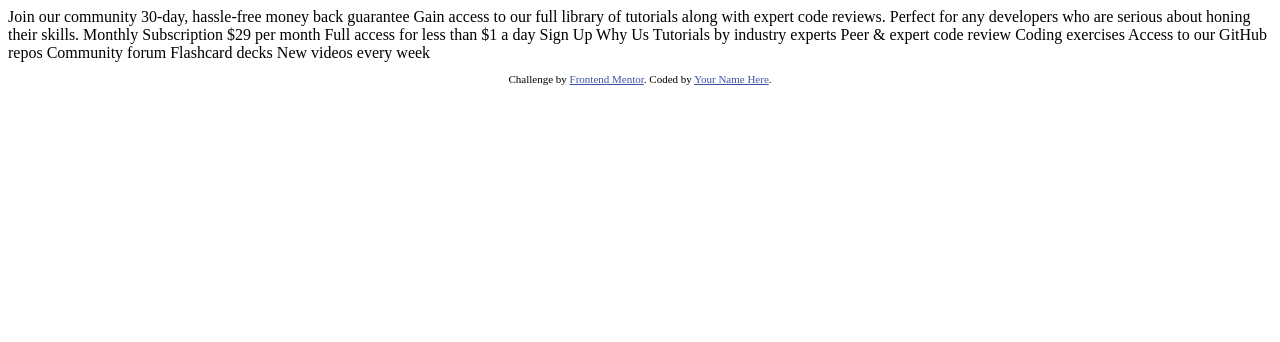
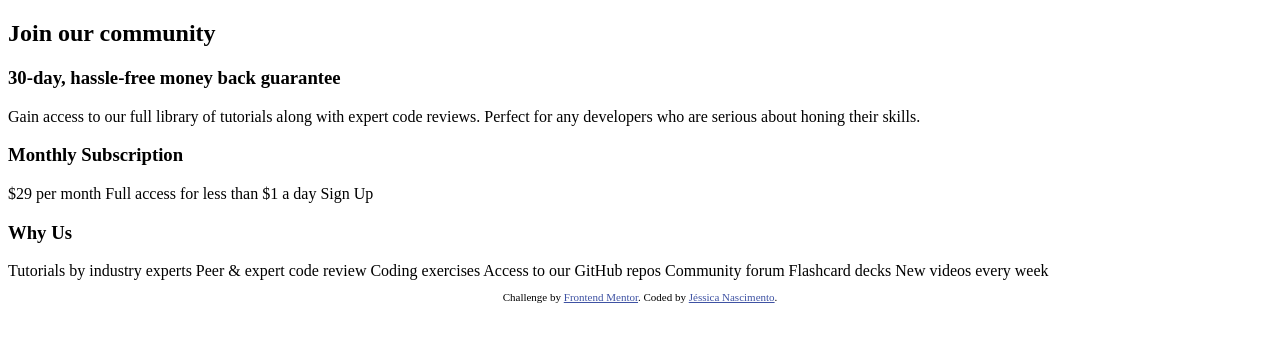
Before and after one commit to jessicacfsb/single-price-grid-component-master, a plain HTML site: page index.html in a window 1280 px wide. Drawn offline with Linux system fonts and the light colour scheme.

Commit message:
alteração2

```diff
--- /dev/null
+++ b/estilo.css
@@ -0,0 +1,2 @@
+.attribution { font-size: 11px; text-align: center; }
+    .attribution a { color: hsl(228, 45%, 44%); }
--- a/index.html
+++ b/index.html
@@ -8,21 +8,19 @@
 
   <title>Frontend Mentor | Single Price Grid Component</title>
 
-  <!-- Feel free to remove these styles or customise in your own stylesheet 👍 -->
-  <style>
-    .attribution { font-size: 11px; text-align: center; }
-    .attribution a { color: hsl(228, 45%, 44%); }
-  </style>
+  <link rel="stylesheet" type="text/css" href="estilo.css">
+
 </head>
 <body>
-  Join our community
 
-  30-day, hassle-free money back guarantee
+  <h2>Join our community</h2>
+
+  <h3>30-day, hassle-free money back guarantee</h3>
 
   Gain access to our full library of tutorials along with expert code reviews.
   Perfect for any developers who are serious about honing their skills.
 
-  Monthly Subscription
+  <h3>Monthly Subscription</h3>
 
   &dollar;29 per month
 
@@ -30,7 +28,7 @@
 
   Sign Up
 
-  Why Us
+  <h3>Why Us</h3>
 
   Tutorials by industry experts
   Peer &amp; expert code review
@@ -43,7 +41,7 @@
   <footer>
     <p class="attribution">
       Challenge by <a href="https://www.frontendmentor.io?ref=challenge" target="_blank">Frontend Mentor</a>.
-      Coded by <a href="#">Your Name Here</a>.
+      Coded by <a href="#">Jéssica Nascimento</a>.
     </p>
   </footer>
 </body>
```
